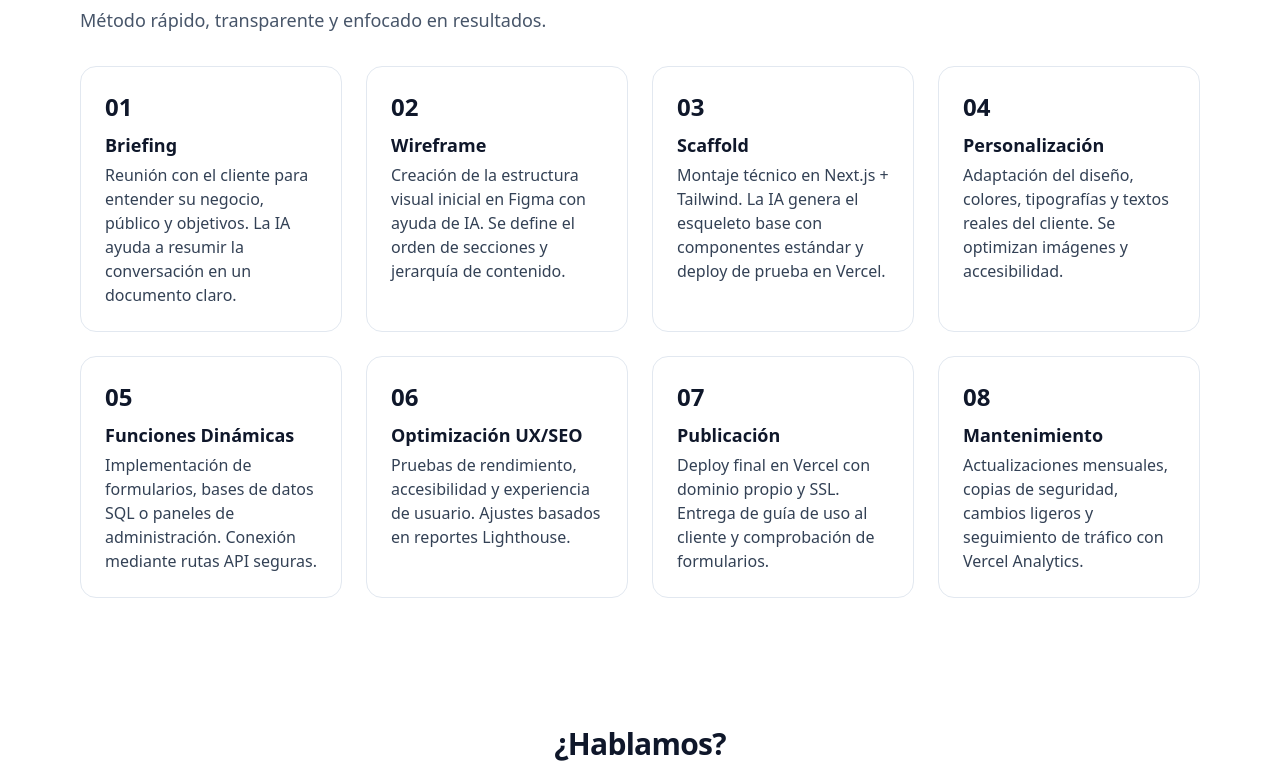
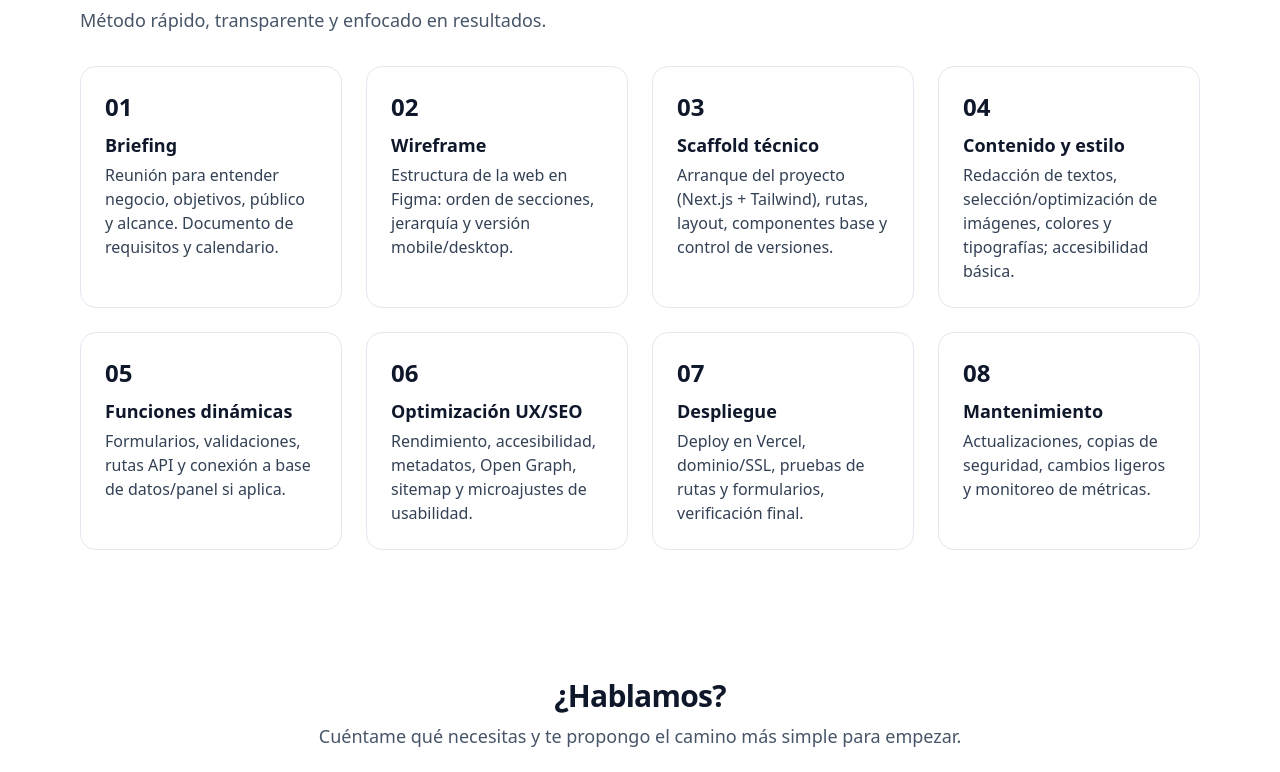
Before and after one commit to amm7dev/portfolio, a Next.js app: page / in a window 1280 px wide. Shown: the part 2013-2785 px from the top of the page. Built offline with nearby package versions, Linux system fonts and the light colour scheme.

Commit message:
fix process component

```diff
--- a/components/Navbar.tsx
+++ b/components/Navbar.tsx
@@ -4,7 +4,7 @@ export default function Navbar() {
   return (
     <header className="border-b">
       <nav className="container flex items-center justify-between py-4">
-        <Link href="/" className="text-lg font-semibold">ARIÁN MOHAMMADIAN</Link>
+        <Link href="/" className="text-lg font-semibold">AMM7DEV - FULL-STACK WEB DEVELOPER</Link>
         <div className="flex items-center gap-6 text-slate-700">
           <Link href="#proyectos" className="hover:underline">Proyectos</Link>
           <Link href="#servicios" className="hover:underline">Servicios</Link>
--- a/components/Process.tsx
+++ b/components/Process.tsx
@@ -1,14 +1,15 @@
 export default function Process() {
   const steps = [
-    { title: "Briefing", text: "Reunión con el cliente para entender su negocio, público y objetivos. La IA ayuda a resumir la conversación en un documento claro." },
-    { title: "Wireframe", text: "Creación de la estructura visual inicial en Figma con ayuda de IA. Se define el orden de secciones y jerarquía de contenido." },
-    { title: "Scaffold", text: "Montaje técnico en Next.js + Tailwind. La IA genera el esqueleto base con componentes estándar y deploy de prueba en Vercel." },
-    { title: "Personalización", text: "Adaptación del diseño, colores, tipografías y textos reales del cliente. Se optimizan imágenes y accesibilidad." },
-    { title: "Funciones Dinámicas", text: "Implementación de formularios, bases de datos SQL o paneles de administración. Conexión mediante rutas API seguras." },
-    { title: "Optimización UX/SEO", text: "Pruebas de rendimiento, accesibilidad y experiencia de usuario. Ajustes basados en reportes Lighthouse." },
-    { title: "Publicación", text: "Deploy final en Vercel con dominio propio y SSL. Entrega de guía de uso al cliente y comprobación de formularios." },
-    { title: "Mantenimiento", text: "Actualizaciones mensuales, copias de seguridad, cambios ligeros y seguimiento de tráfico con Vercel Analytics." },
+    { title: "Briefing", text: "Reunión para entender negocio, objetivos, público y alcance. Documento de requisitos y calendario." },
+    { title: "Wireframe", text: "Estructura de la web en Figma: orden de secciones, jerarquía y versión mobile/desktop." },
+    { title: "Scaffold técnico", text: "Arranque del proyecto (Next.js + Tailwind), rutas, layout, componentes base y control de versiones." },
+    { title: "Contenido y estilo", text: "Redacción de textos, selección/optimización de imágenes, colores y tipografías; accesibilidad básica." },
+    { title: "Funciones dinámicas", text: "Formularios, validaciones, rutas API y conexión a base de datos/panel si aplica." },
+    { title: "Optimización UX/SEO", text: "Rendimiento, accesibilidad, metadatos, Open Graph, sitemap y microajustes de usabilidad." },
+    { title: "Despliegue", text: "Deploy en Vercel, dominio/SSL, pruebas de rutas y formularios, verificación final." },
+    { title: "Mantenimiento", text: "Actualizaciones, copias de seguridad, cambios ligeros y monitoreo de métricas." },
   ];
+
 
   return (
     <section id="proceso" className="section container">
```
